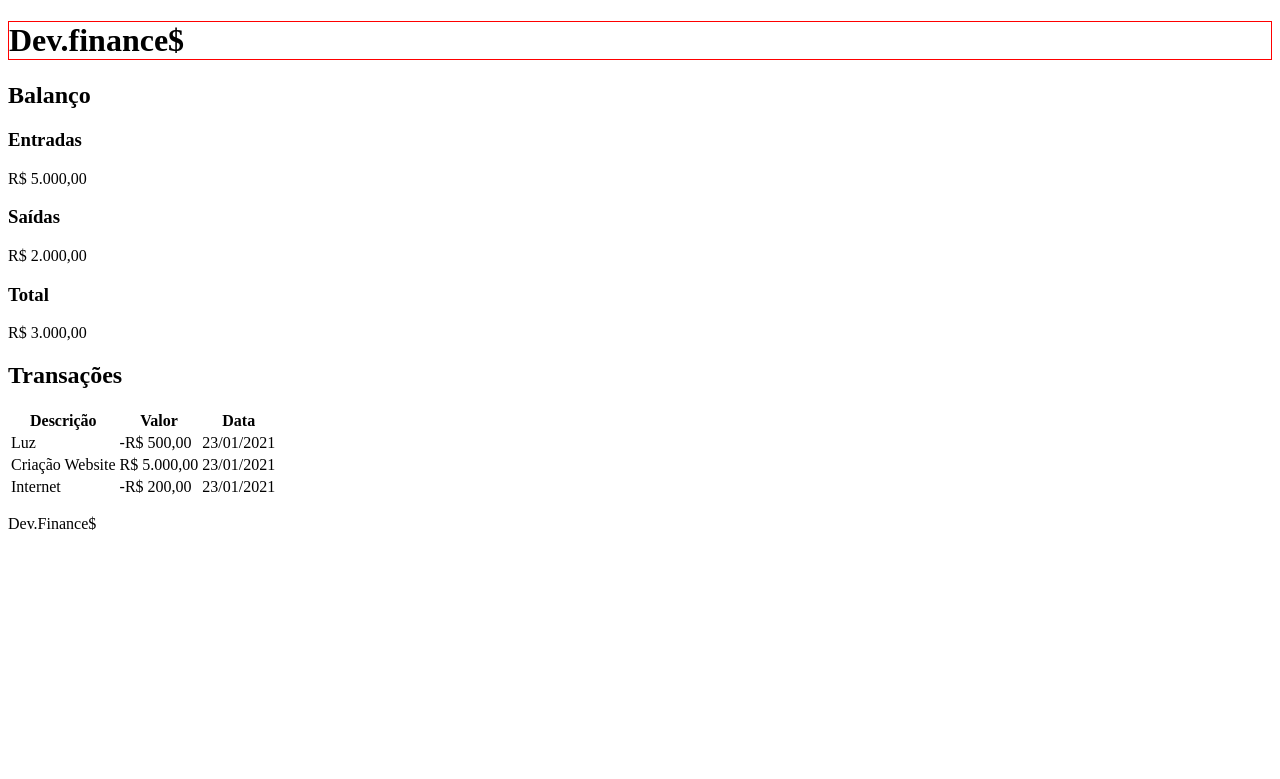
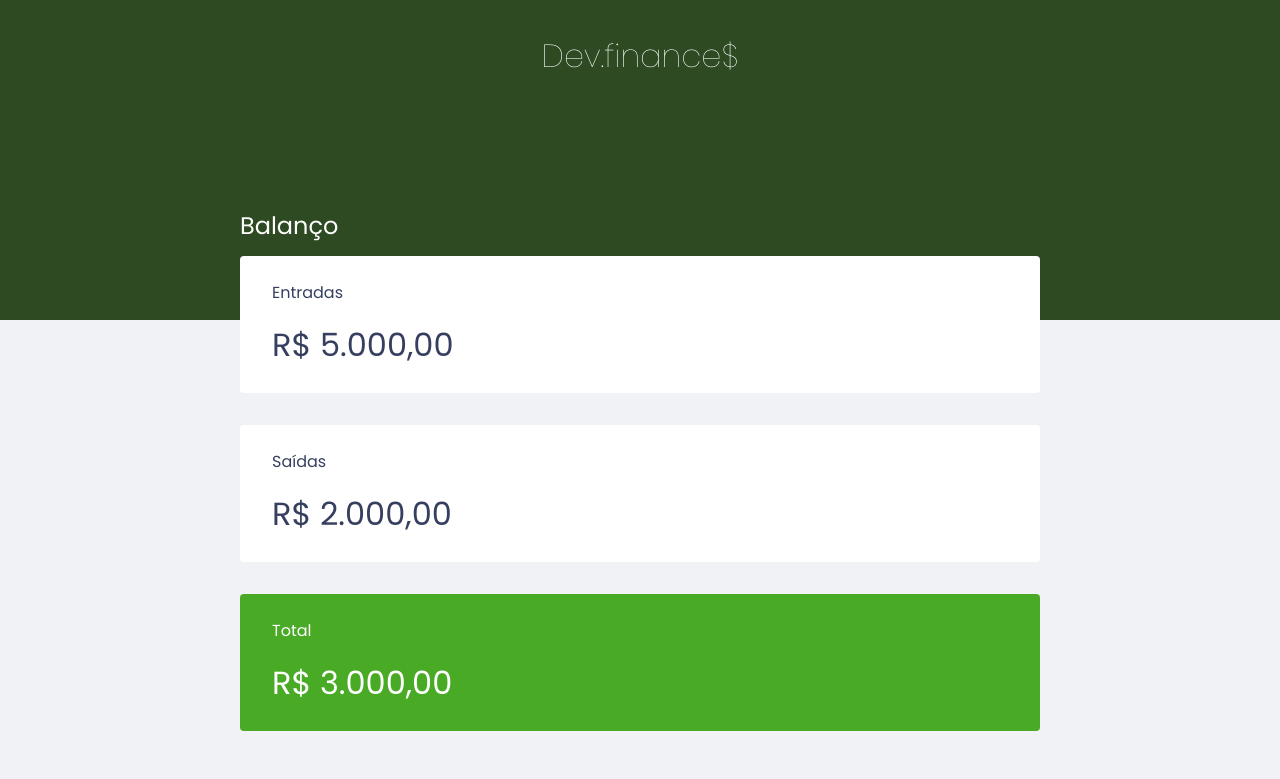
Before and after one commit to RafaelJuniorM/Dev.FinanceS, a plain HTML site: page index.html in a window 1280 px wide. Shown: the top 779 px of the page. Drawn offline with Linux system fonts and the light colour scheme.

Commit message:
styling dev.finances

```diff
--- a/index.html
+++ b/index.html
@@ -15,10 +15,10 @@
 
 <body>
   <header>
-    <h1>Dev.finance$</h1>
+    <h1 id="logo">Dev.finance$</h1>
   </header>
 
-  <main>
+  <main class="container">
     <section id="balance">
       <h2>Balanço</h2>
 
@@ -32,7 +32,7 @@
         <p>R$ 2.000,00</p>
       </div>
 
-      <div class="card">
+      <div class="card total">
         <h3>Total</h3>
         <p>R$ 3.000,00</p>
       </div>
@@ -72,7 +72,7 @@
 
     </section>
   </main>
-  <footer>
+  <footer >
     <p> Dev.Finance$</p>
   </footer>
 </body>
--- a/style.css
+++ b/style.css
@@ -1,3 +1,88 @@
-h1 {
-  border: 1px solid red;
+/* Global ====================== */
+:root {
+  --color-dark-blue: #363f5f;
+  --color-white: #fff;
 }
+
+* {
+  margin: 0;
+  padding: 0;
+  box-sizing: border-box;
+}
+
+body {
+  background: #f0f2f5;
+  font-family: 'Poppins', sans-serif;
+}
+
+.container {
+  width: min(90vw, 800px); /* procura o menor valor entre os dois*/
+  margin: auto;
+}
+
+/* title ====================== */
+h2 {
+  margin-top: 3.2rem;
+  margin-bottom: 0.8rem;
+  color: var( --color-dark-blue);
+
+  font-weight: normal; /* 400*/
+}
+
+
+/* Header ====================== */
+header {
+  background: #2d4a22;
+  padding: 2rem 0 15rem;
+  text-align: center;
+}
+
+#logo {
+  color: var(--color-white);
+  font-weight: 100;
+}
+
+/* Balance ====================== */
+#balance {
+  margin-top: -7rem;
+}
+
+#balance h2 {
+  color: var(--color-white);
+  margin-top: 0%;
+}
+
+/* Cards ====================== */
+.card {
+  background: var(--color-white);
+  padding: 1.5rem 2rem;
+  border-radius: 0.25rem;
+
+  margin-bottom: 2rem;
+
+  color: var(--color-dark-blue);
+}
+
+.card h3 {
+  font-weight: normal;
+  font-size: 1rem;
+}
+
+.card p {
+  font-size: 2rem;
+  line-height: 3rem;
+
+  margin-top: 1rem;
+}
+
+.card.total {
+  background: #49aa26;
+  color: var(--color-white);
+}
+
+/* footer ====================== */
+footer {
+  text-align: center;
+}
+
+/* tabela ====================== */
```
